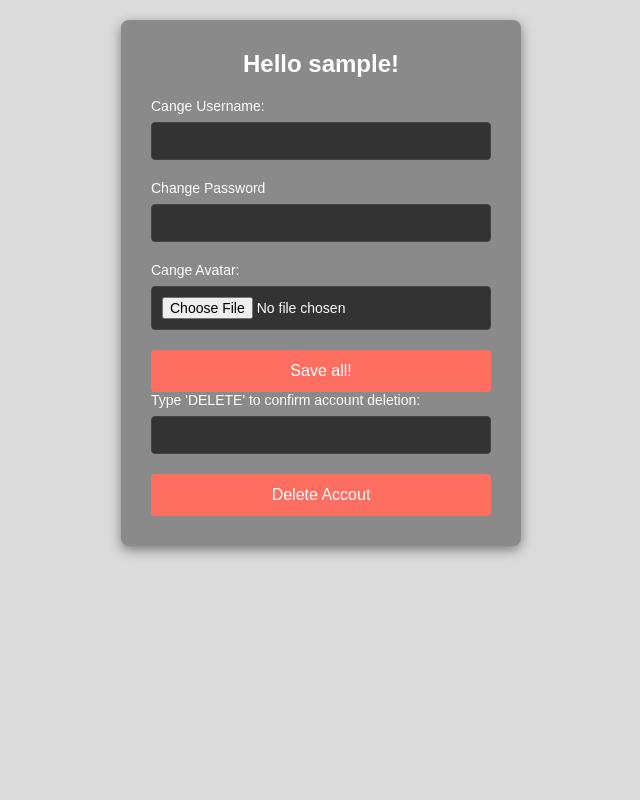
After one commit to Ananas1kexe/django-web-shop, a Django app: page /users/ in a window 1280 px wide. The commit adds this page. Shown: the whole page, without its empty margins (319-959 px from the left). Run offline with Django 5.2, Linux system fonts and the light colour scheme; the visitor is signed in with stand-in values (Sample User, id 1).

Commit message:
Add files via upload

```diff
--- a/main/models.py
+++ b/main/models.py
@@ -8,9 +8,15 @@ from django.core.validators import MinValueValidator
 class Book(models.Model):
     title = models.CharField("Name", max_length=50)
     description = models.CharField("Description", max_length=500)
-    image = models.ImageField("Image")
+    image = models.ImageField("Image", blank=True)
     price = models.IntegerField("Price", default=0, validators=[MinValueValidator(0)])
+    TOPICS = [
+        ("one", "topicone"),
+        ("two", "topictwo")
+    ]
 
+
+    topic = models.CharField("Topic", choices=TOPICS)
     def __str__(self):
         return self.title
 
@@ -34,7 +40,7 @@ class UserManager(BaseUserManager):
 class User(AbstractBaseUser):
     username = models.CharField("username", max_length=50, unique=True)
     password = models.CharField("password", max_length=255)
-
+    avatar = models.ImageField("Avatar", blank=True)
     is_active = models.BooleanField(default=True)
     is_staff = models.BooleanField(default=False)
     is_superuser = models.BooleanField(default=False)
--- /dev/null
+++ b/main/templates/users.html
@@ -0,0 +1,168 @@
+<!DOCTYPE html>
+<html lang="en">
+<head>
+    <meta charset="UTF-8">
+    <meta name="viewport" content="width=device-width, initial-scale=1.0">
+    <title>BookLook</title>
+    <style>
+        * {
+            margin: 0;
+            padding: 0;
+            box-sizing: border-box;
+        }
+
+        body {
+            font-family: 'Arial', sans-serif;
+            background: rgb(219, 219, 219);
+            color: #fff;
+            min-height: 100vh;
+            display: flex;
+            flex-direction: column;
+            align-items: center;
+            padding: 20px;
+        }
+
+        h1 {
+            text-align: center;
+            margin-top: 30px;
+            margin-bottom: 40px;
+            color: rgb(126, 84, 84);
+            font-size: 32px;
+        }
+
+        .login-container {
+            background: rgb(138, 138, 138);
+            border-radius: 8px;
+            padding: 30px;
+            width: 100%;
+            max-width: 400px;
+            box-shadow: 0 4px 12px rgba(31, 31, 31, 0.5);
+        }
+
+        h2 {
+            text-align: center;
+            margin-bottom: 20px;
+            color: rgb(255, 255, 255);
+        }
+
+        label {
+            display: block;
+            font-size: 14px;
+            margin-bottom: 8px;
+            color: #ffffff;
+        }
+
+        input {
+            width: 100%;
+            padding: 10px;
+            margin-bottom: 20px;
+            border: 1px solid #444;
+            border-radius: 4px;
+            background: #333;
+            color: #fff;
+            font-size: 14px;
+        }
+
+        input:focus {
+            outline: none;
+            border-color: #ff6f61;
+        }
+
+        button {
+            width: 100%;
+            padding: 12px;
+            background: #ff6f61;
+            color: #fff;
+            border: none;
+            border-radius: 4px;
+            font-size: 16px;
+            cursor: pointer;
+            transition: background 0.3s;
+        }
+
+        button:hover {
+            background: #e04e45;
+        }
+
+        .link-register {
+            display: block;
+            text-align: center;
+            margin-top: 15px;
+            color: rgb(255, 255, 255);
+            text-decoration: none;
+            font-size: 14px;
+            transition: color 0.5s;
+        }
+
+        .link-register:hover {
+            color: rgb(0, 0, 0);
+            text-decoration: underline;
+        }
+
+        .error-message {
+            text-align: center;
+            color: #ff6f61;
+            margin-top: 10px;
+        }
+
+
+    </style>
+</head>
+<body>
+
+
+
+
+    <div class="login-container">
+        {% if user %}
+            {% if user.avatar %}
+            <img src="{{ user.avatar.url }}" alt="User Avatar" style="width: 100px; height: 100px; border-radius: 50%; margin-bottom: 20px;">
+            {% endif %}
+            <h2>Hello {{ user.username }}!</h2>
+        {% else %}
+            <h2>Hello Guest!</h2>
+        {% endif %}
+
+
+
+        <form method="POST" enctype="multipart/form-data">
+            {% csrf_token %}
+
+
+
+
+            <label for="username">Cange Username:</label>
+            <input type="text" name="username" id="username" required/>
+
+            <label for="password">Change Password</label>
+            <input type="password" name="password" id="password" required/>
+
+
+            <label for="avatar">Cange Avatar:</label>
+            <input type="file" name="avatar" id="avatar" required/>
+
+
+
+            <button type="submit">Save all!</button>
+
+            {% if error %}
+                <p class="error-message">{{error}}</p>
+            {% endif %}
+        </form>
+
+
+        <form method="POST" enctype="multipart/form-data">
+            {% csrf_token %}
+            <input type="hidden" name="action" value="delete">
+
+            <label for="confirmation">Type 'DELETE' to confirm account deletion:</label>
+            <input type="text" name="confirmation" id="confirmation" required />
+
+            <button type="submit">Delete Accout</button>
+            {% if error %}
+            <p class="error-message">{{error}}</p>
+            {% endif %}
+        </form>
+    </div>
+</body>
+</html>
--- a/main/urls.py
+++ b/main/urls.py
@@ -9,6 +9,8 @@ urlpatterns = [
     path("", views.index, name="index"),
     path("login/", views.login, name="login"),
     path("register/", views.register, name="register"),
+    path("users/", views.users, name="user"),
+    path("logout/", views.logouts, name="logout")
 ]
 if settings.DEBUG:
     urlpatterns += static(settings.MEDIA_URL, document_root=settings.MEDIA_ROOT)
--- a/main/views.py
+++ b/main/views.py
@@ -2,9 +2,11 @@ from django.shortcuts import render, redirect
 from django_ratelimit.decorators import ratelimit
 from .models import Book
 from .models import User
-from django.contrib.auth import authenticate, login as auth_login
+from django.contrib.auth.decorators import login_required
+
+from django.contrib.auth import authenticate, logout, login as auth_login
 from django.contrib.auth.hashers import make_password, check_password
-from django.http import JsonResponse
+from django.http import JsonResponse, HttpResponseRedirect
 # Create your views here.
 @ratelimit(key="ip", rate="5/s", method=["POST", "GET"], block=True)
 def index(request):
@@ -14,6 +16,51 @@ def index(request):
     books = Book.objects.all()
     return render(request, "index.html", {"books": books, "user": user})
 
+
+def logouts(request):
+    logout(request)
+    return redirect("/")
+
+@ratelimit(key="ip", rate="5/m", method=["POST"], block=True)
+@login_required(login_url="login")
+def users(request):
+    user = request.user
+    error = None
+    if request.method == "POST":
+        if request.POST.get("action") == "delete":
+            confirmation = request.POST.get("confirmation")
+            if confirmation == "DELETE":
+
+                user.delete()
+                logout(request)
+                return redirect("/")
+            else:
+                error = "Please confirm by typing 'DELETE' to delete your account."
+        else:
+            new_username = request.POST.get("username")
+            password = request.POST.get("password")
+            avatar = request.FILES.get("avatar")
+
+
+
+
+
+            if new_username:
+                user.username = new_username
+            if password:
+                user.set_password(password)
+            if avatar:
+                user.avatar = avatar
+            user.save()
+
+
+            if password:
+                user = authenticate(username=user.username, password=password)
+                auth_login(request, user)
+            return render(request, "users.html", {"user": user})
+
+
+    return render(request, "users.html", {"user": user, "error": error})
 
 @ratelimit(key="ip", rate="10/m", method=["POST", "GET"], block=True)
 def register(request):
@@ -30,19 +77,12 @@ def register(request):
         new_user = User(username=username, password=hashed_password)
         new_user.save()
 
-    if request.method == "POST":
-        username = request.POST.get("username")
-        password = request.POST.get("password")
 
-        user = User.objects.filter(username=username).first()
 
-        if  user and check_password(password, user.password):
-            auth_login(request, user)
-            request.session["user_id"] = user.id
-            return redirect("index")
-
-        else:
-            return render(request, "login.html", {"error": "Not corect username or password"})
+        request.session["user_id"] = new_user.id
+        response = redirect("index")
+        response.set_cookie("auth", "true", max_age=3600000, secure=True)
+        return response
 
     return render(request, "register.html")
 
@@ -58,7 +98,9 @@ def login(request):
         if  user and check_password(password, user.password):
             auth_login(request, user)
             request.session["user_id"] = user.id
-            return redirect("index")
+            response = redirect("index")
+            response.set_cookie("auth", "true", max_age=36000000, secure=True)
+            return response
 
         else:
             return render(request, "login.html", {"error": "Not corect username or password"})
```
Also changed, not shown: main/templates/index.html (+31 -2 lines).
